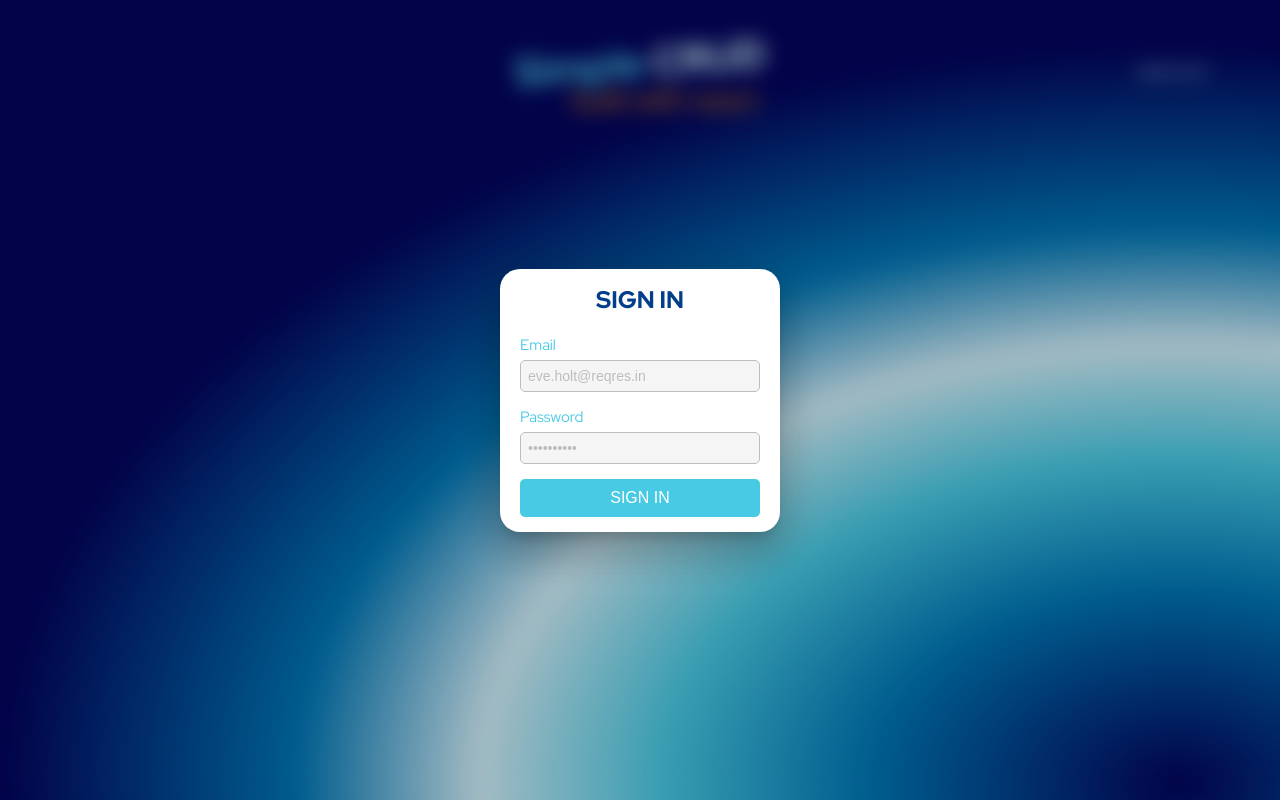
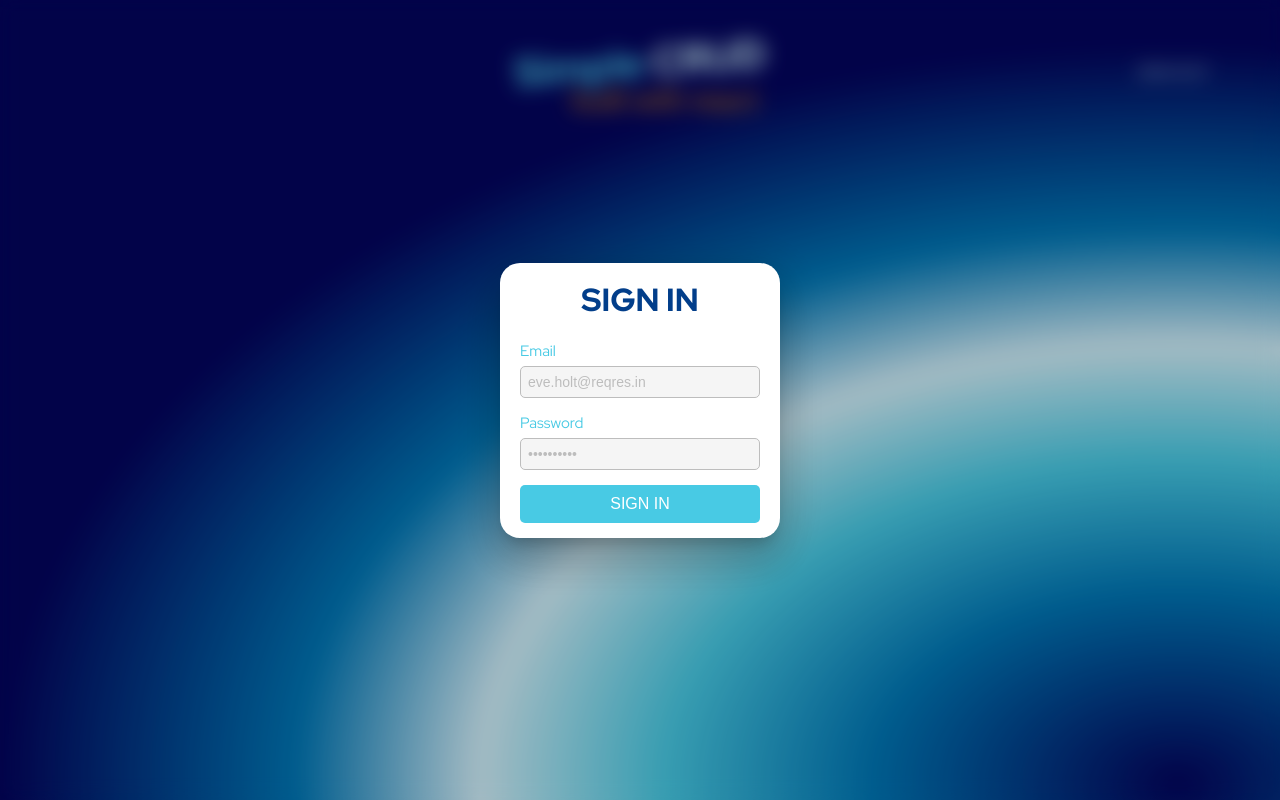
Before and after one commit to adj87/simple-crud, a React (Create React App) app: page /login in a window 1280 px wide. Built offline with nearby package versions, Linux system fonts and the light colour scheme.

Commit message:
header modal to h1

```diff
--- a/src/components/Modal.jsx
+++ b/src/components/Modal.jsx
@@ -32,7 +32,7 @@ const CenteredDiv = styled.div`
   }
 `;
 
-const Header = styled.h2`
+const Header = styled.h1`
   text-align: center;
   color: ${({ theme }) => theme.palette.primary.main};
   margin: 0px 0px 20px 0px;
```
